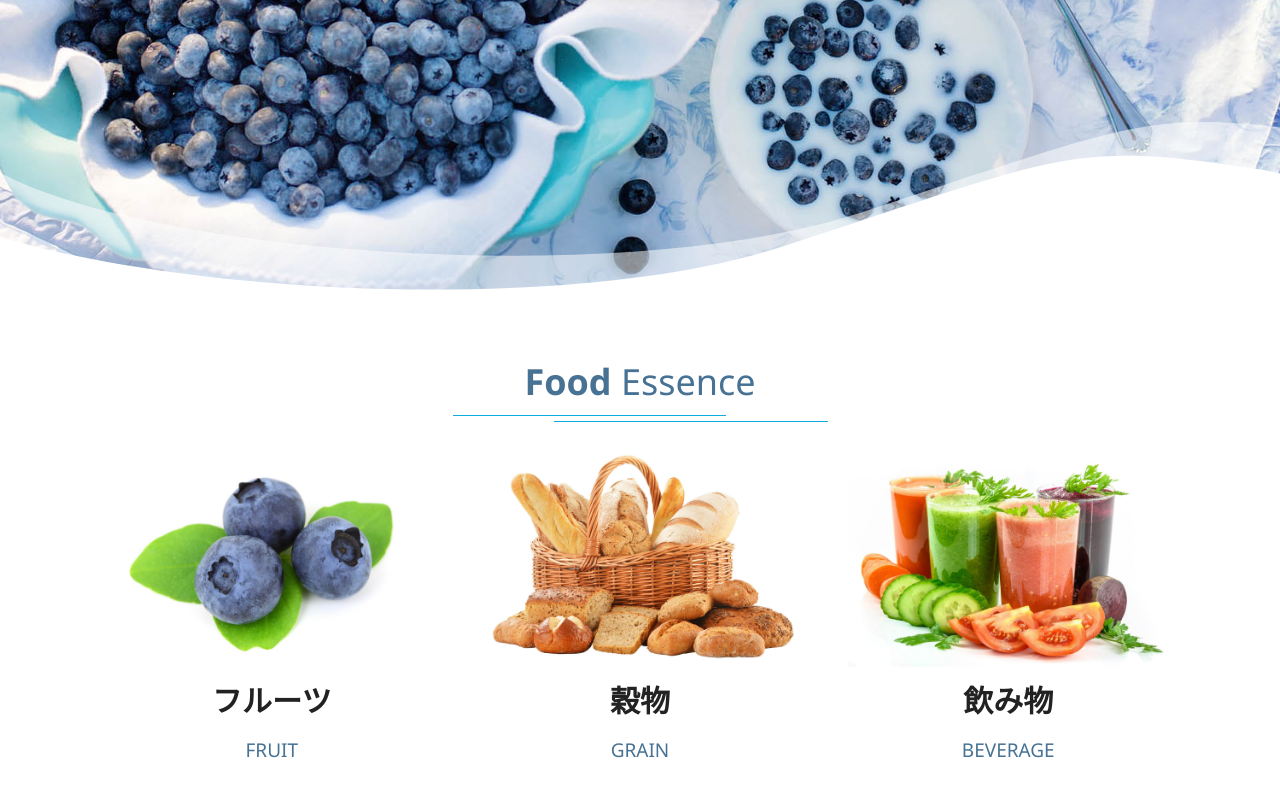
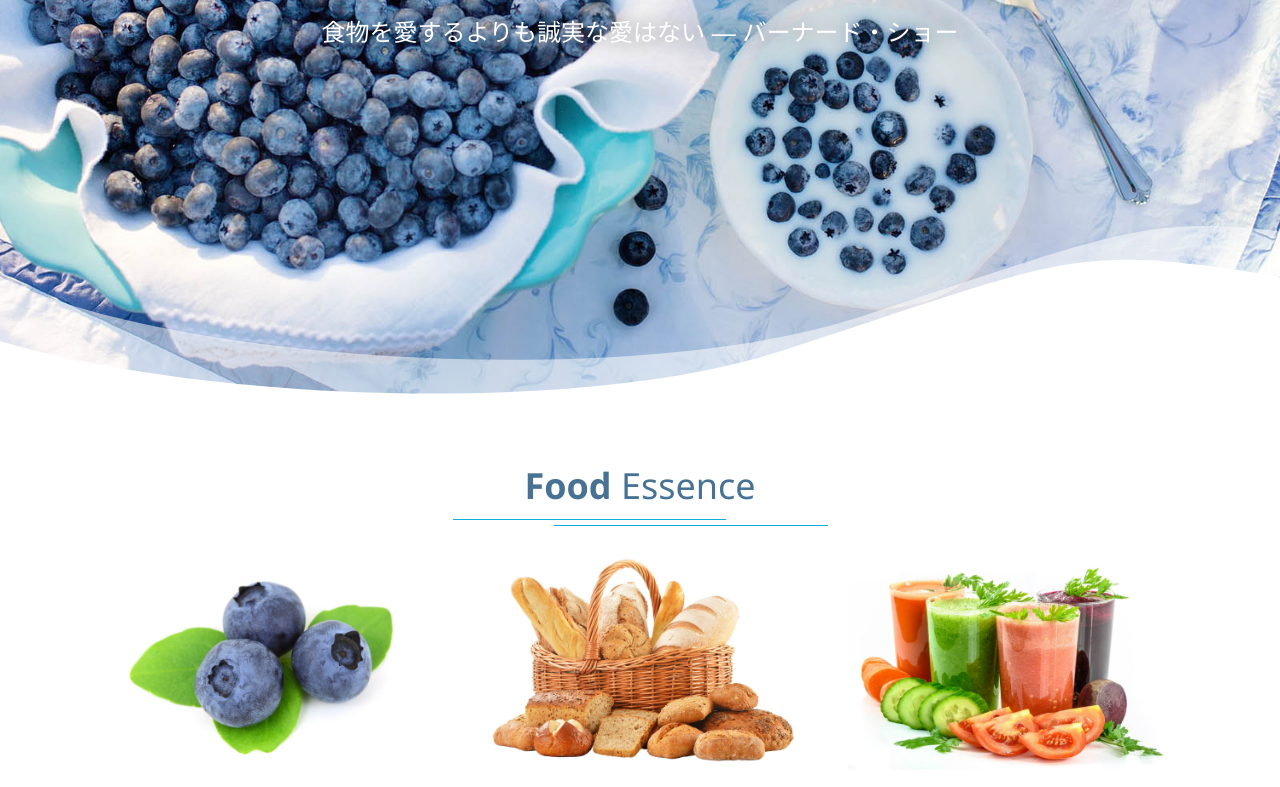
Before and after one commit to kazu150/gatsby-book, a Gatsby site: page / in a window 1280 px wide. Shown: the part 523-1310 px from the top of the page. Built offline with nearby package versions, Linux system fonts and the light colour scheme; Gatsby itself is replaced by a stand-in of ours.

Commit message:
replace main picture to gatsbyImg

```diff
--- a/src/pages/index.js
+++ b/src/pages/index.js
@@ -1,6 +1,8 @@
 import React from "react"
+import { graphql } from 'gatsby'
+import Img from 'gatsby-image'
 
-export default function Home() {
+export default function Home({ data }) {
   return (
     <div>
       <header className="header">
@@ -20,7 +22,7 @@ export default function Home() {
       </header>
       <section className="hero">
         <figure>
-          <img src="/images/hero.jpg" alt="" />
+          <Img fluid={data.file.childImageSharp.fluid} alt="" />
         </figure>
         <div className="catch">
           <h1>There is no love sincerer than<br /> the love of food.</h1>
@@ -100,3 +102,22 @@ export default function Home() {
     </div>
   )
 }
+
+export const query = graphql`
+  query {
+    file(relativePath: {eq: "hero.jpg"}, childrenImageSharp: {}) {
+      relativePath
+      childImageSharp {
+        fluid {
+          base64
+          aspectRatio
+          sizes
+          src
+          srcSet
+          srcSetWebp
+          srcWebp
+        }
+      }
+    }
+  }
+`
```
